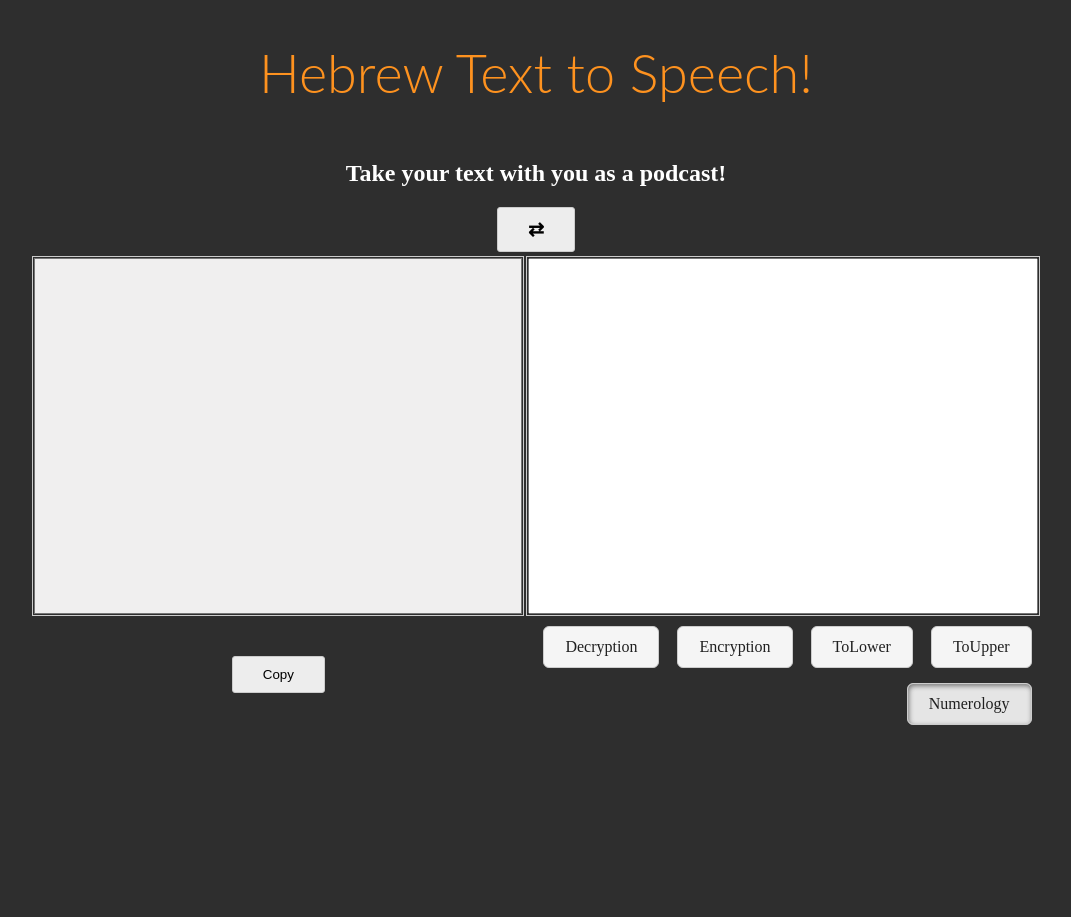
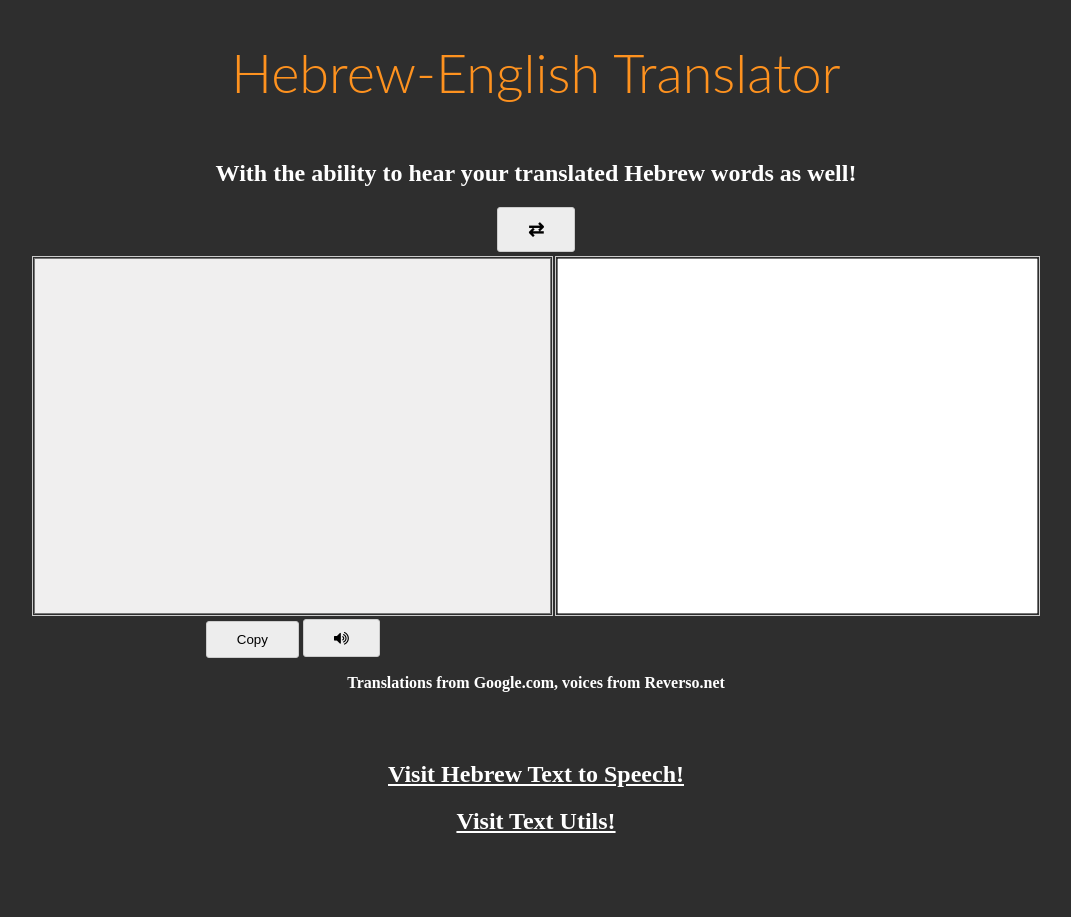
Before and after one commit to AmirBagaon/Hebrew-Text-to-Speech, a Django app: page /translate in a window 1280 px wide. Shown: the whole page, without its empty margins (104-1175 px from the left). Before the commit the page ends 725 px from the top, so only its background shows below. Run offline with Django 3.2, Linux system fonts and the light colour scheme.

Commit message:
Added English random voices, fixed translate page

```diff
--- a/TextToSpeech/main/templates/translate.html
+++ b/TextToSpeech/main/templates/translate.html
@@ -2,6 +2,7 @@
     <head>
         <script src="https://ajax.googleapis.com/ajax/libs/jquery/3.5.1/jquery.min.js"></script>
         <meta charset="UTF-8">
+        <link rel="stylesheet" href="https://cdnjs.cloudflare.com/ajax/libs/font-awesome/4.7.0/css/font-awesome.min.css">
         <style>
             table tr td {
     border: 1px solid #ccc;
@@ -82,8 +83,9 @@ h1 { color: #fe921f; font-family: 'Lato', sans-serif; font-size: 54px; font-weig
 p { color: #adb7bd; font-family: 'Lucida Sans', Arial, sans-serif; font-size: 16px; line-height: 26px; text-indent: 30px; margin: 0; }
 
 
-a { color: #fe921f; text-decoration: underline; }
+a { color: #ffffff; text-decoration: underline; }
 h2 { color: #ffffff; text-align: center;}
+h3 { color: #ffffff; text-align: center;}
 
 a:hover { color: #ffffff }
 
@@ -96,18 +98,13 @@ body {
 <body>
 
     <br><br>
-    <h1>Hebrew Text to Speech!</h1>
+    <h1>Hebrew-English Translator</h1>
     <div>
-        <h2>Take your text with you as a podcast!</h2>
+        <h2>With the ability to hear your translated Hebrew words as well!</h2>
     </div>
         <div>
-            <!-- <form  id="friends_form" action="" method="post">{% csrf_token %}
-                {{ form.as_table }}
-                <input type="submit" />
-            </form> -->
+
             <form  id="friend_form" action="" method="post">{% csrf_token %}
-
-                <!-- <input type="submit" /> -->
             </form>
         </div>
             <table class="center" style="width:80%; max-width:80%;" cellborder="1">
@@ -129,9 +126,10 @@ body {
                     <!-- <td style="border: 0px; vertical-align: top; text-align: center;"> -->
                     <td style="border: 0px; text-align: center;">
                         <button id="copy_btn">Copy</button>
+                        <button id="play_btn" onclick="playbtn_click()"><i class="fa fa-volume-up" style="font-size:larger;"></i></button>
                     </td>
 
-                    <td align="right" style="border: 0px;">
+                    <!-- <td align="right" style="border: 0px;">
                         <label class="label-checkbox">
                         <input type="radio" id="Decryption" name="convertion_group" onclick="sendHelperForm()">
                         <span>Decryption</span>
@@ -149,36 +147,69 @@ body {
                         <span>ToUpper</span>
                         </label>
                         <label class="label-checkbox">
+                        <input type="radio" id="Translate" name="convertion_group" onclick="sendHelperForm()" checked>
+                        <span>Translate</span>
+                        </label>
+                        <label class="label-checkbox">
                         <input type="radio" id="Numerology" name="convertion_group" onclick="sendHelperForm()" checked>
                         <span>Numerology</span>
                         </label>
-                    </td>
+                    </td> -->
                 </tr>
             </table>
-
+            <h2 style="font-size: medium;">Translations from Google.com, voices from Reverso.net</h2>
+            <br>
+            <br>
+            <a href="text_to_speech"><h2>Visit Hebrew Text to Speech!</h2></a>
+            <a href="text_utils"><h2>Visit Text Utils!</h2></a>
+            <div style="text-align: center;">
+                <a>
+                    <audio style="visibility: hidden;" id="audio" controls="controls" controls="download">
+                        <source id="audioSource" src="https://voice.reverso.net/RestPronunciation.svc/v1/output=json/GetVoiceStream/voiceName=he-IL-Asaf?inputText=16nXnNeV150g15DXoNeZINeQ15nXpteZ16c=" type="audio/mpeg">
+                      Your browser does not support the audio element.
+                      </audio>
+                </a>
+            </div>
 </div>
 
 
 <script type="text/javascript">
+    global_convertion_type = "Translate";
     $(document).ready(function() {
 
         //Function to send POST with any desired data
         $('#friend_form').submit(function() { // On form submit event
-            var convertion_type = document.querySelector('input[name="convertion_group"]:checked').id;
+            var convertion_type = global_convertion_type;
             //The form contains the csrf token
             var data = $(this).serializeArray(); // convert form to array
-            data.push({name: "input_area", value:  document.getElementById('input_area').value});
+            value_to_translate = document.getElementById('input_area').value;
+
+            if (convertion_type == "TextToSpeechPlay") {
+                //If we want to listen,
+                //it would be to the result (output area) and not to what the user types
+                value_to_translate = document.getElementById('output_area').value;
+            }
+            data.push({name: "input_area", value: value_to_translate});
             data.push({name: "convertion_type", value:  convertion_type});
-
-            // //Set the value of the form's field in order to submit it
-            // document.getElementById('id_placeholder').value = document.getElementById('input_area').value
 
             $.ajax({ // create an AJAX call...
                 data: $.param(data), // get the form data
                 type: $(this).attr('method'), // GET or POST
                 url: "/main/temp", // the file to call
                 success: function(response) { // on success..
-                    $('#output_area').val(response.message); // update the DIV
+                    if (convertion_type == "Translate") {
+                        text_direction = contains_heb(response.message)? 'rtl' : 'ltr';
+                        $('#output_area').css('direction', text_direction);
+                        $('#output_area').val(response.message); // update the DIV
+                    }
+                    else if (convertion_type == "TextToSpeechPlay") {
+                        var source = document.getElementById('audioSource');
+                        source.src = response.message;
+                        var audio = document.getElementById('audio');
+                        audio.load(); //call this to just preload the audio without playing
+                        audio.play(); //call this to play the song right away
+                    }
+
                 },
                 error: function(e, x, r) { // on error..
                     console.log("error")
@@ -188,6 +219,10 @@ body {
             return false;
         });
     });
+
+function contains_heb(str) {
+    return (/[\u0590-\u05FF]/).test(str);
+}
 
 $(document).ready(function(){
 
@@ -218,25 +253,23 @@ function sendHelperForm() {
 
 $("#copy_btn").click(function(e) {
     e.preventDefault();
-    console.log( document.getElementById('output_area').value)
     document.execCommand('copy', false, document.getElementById('output_area').select());
-    // alert("copy is completed")
 });
 
 function switchText(){
-    console.log("here")
-    console.log(document.getElementById("input_area").value)
-    console.log(document.getElementById("input_area").innerHTML)
-
     let temp = document.getElementById("input_area").value;
     document.getElementById("input_area").value = document.getElementById("output_area").value;
     document.getElementById("output_area").value = temp;
-
-    // let temp = obj1;
-    // obj1.value = obj2.value;
-    // obj2.value = temp;
+    sendHelperForm();
 }
-    </script>
+function playbtn_click(){
+    if ($('#input_area').val()) {
+        global_convertion_type = "TextToSpeechPlay"
+        $('#friend_form').submit();
+        global_convertion_type = "Translate";
+    }
+}
+</script>
 
 </body>
 </html>
```
Also changed, not shown: TextToSpeech/main/dataHandler.py (+15 -1 lines).
